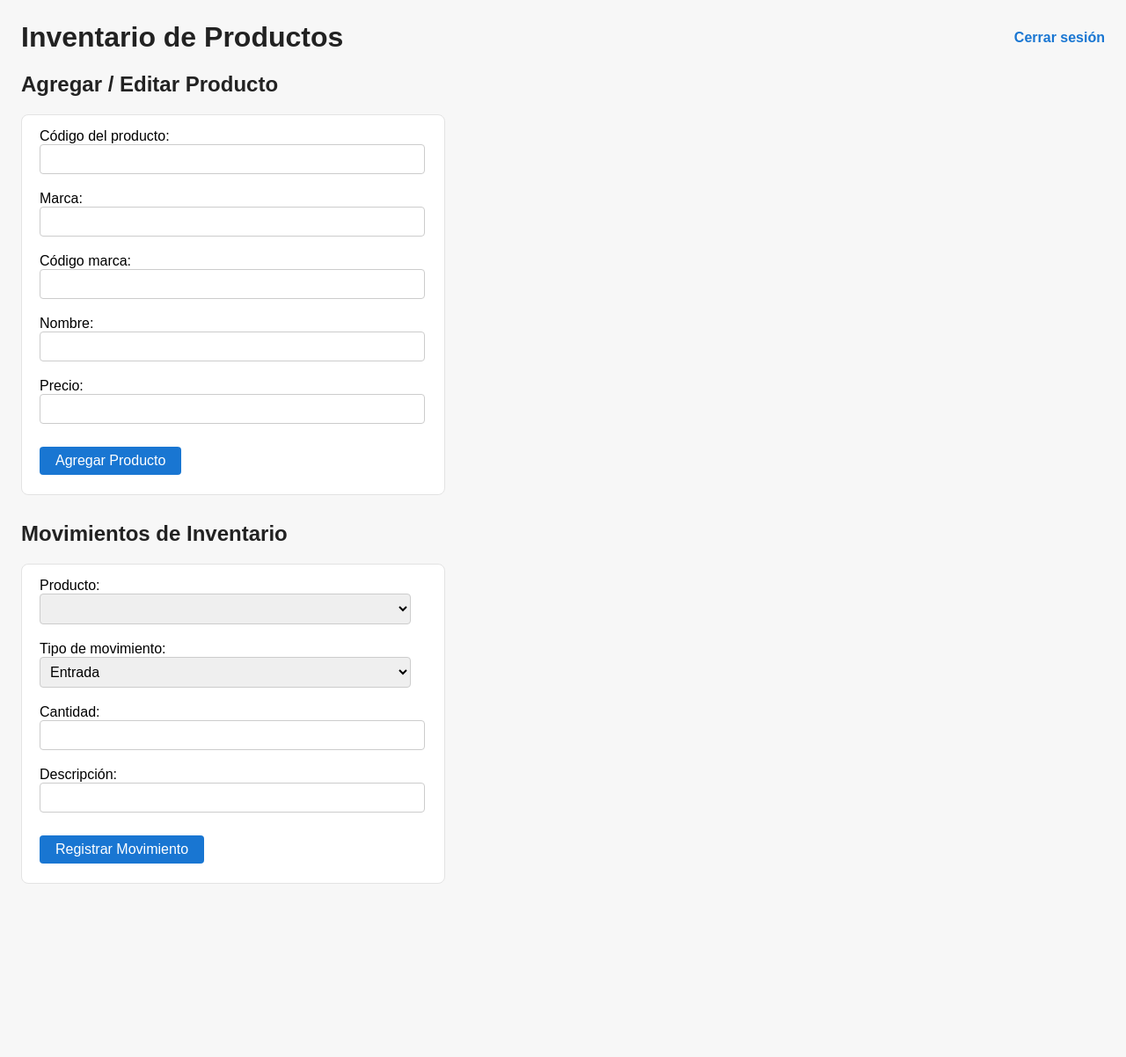
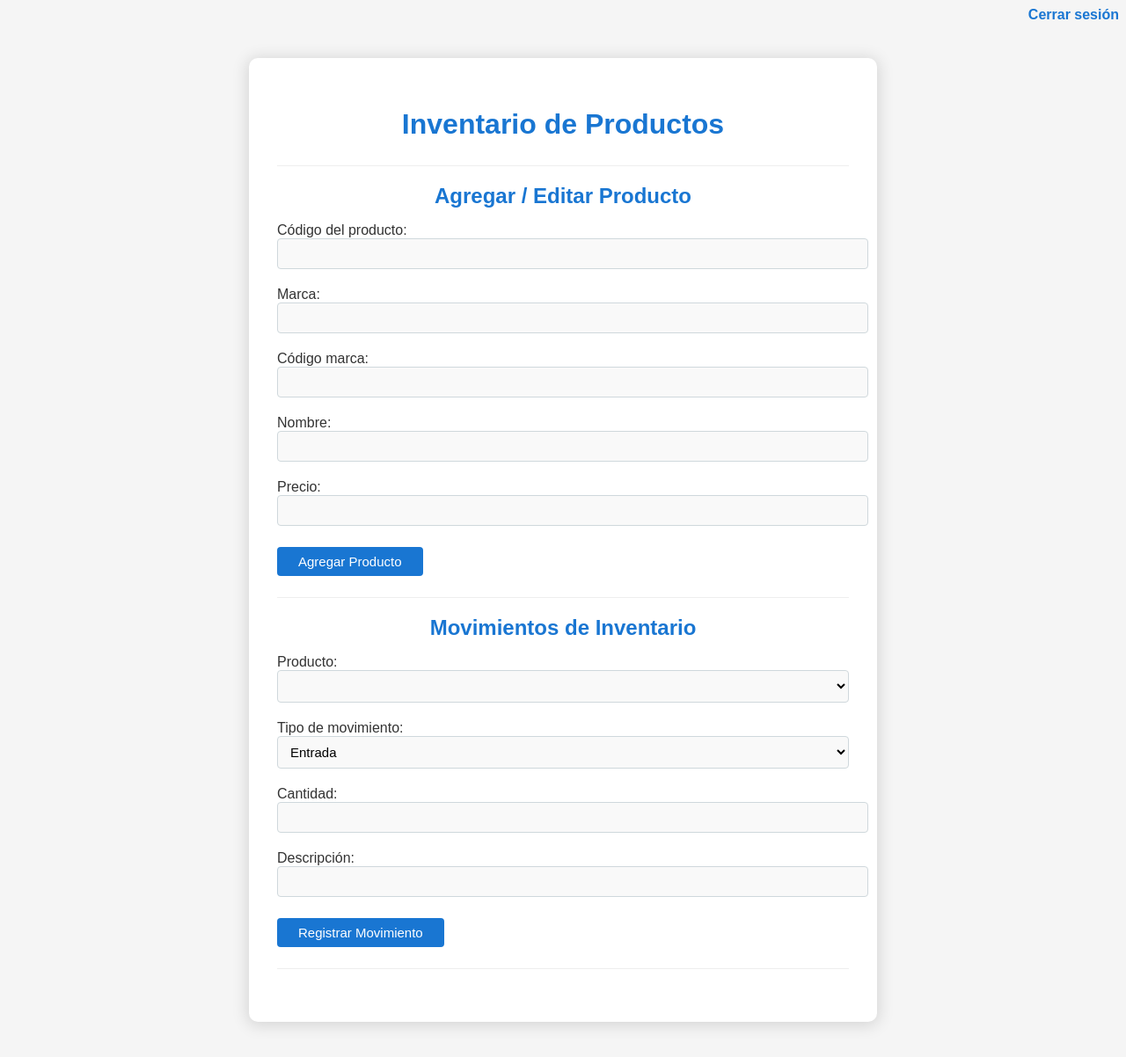
Before and after one commit to Argenis2023/Ferremas, a Django app: page / in a window 1280 px wide. Shown: the whole page at 88% size. Before the commit the page ends 1005 px from the top, so only its background shows below. Run offline with Django 5.2, Linux system fonts and the light colour scheme; the visitor is signed in with stand-in values (Sample User, id 1); data that the repository does not hold is empty.

Commit message:
Refactor la plantilla de index para mejorar la estructura y el estilo, eliminando CSS en línea y organizando el contenido en secciones más claras.

```diff
--- a/frontend/templates/frontend/index.html
+++ b/frontend/templates/frontend/index.html
@@ -1,100 +1,47 @@
+{% load static %}
 <!DOCTYPE html>
 <html lang="es">
 <head>
     <meta charset="UTF-8" />
     <title>Inventario de Productos</title>
-    <style>
-        body {
-            font-family: Arial, sans-serif;
-            margin: 24px;
-            background: #f7f7f7;
-        }
-        h1, h2 {
-            color: #222;
-        }
-        .logout-link {
-            float: right;
-            margin-top: 10px;
-        }
-        #product-list div, #movement-list div {
-            background: #fff;
-            padding: 8px 12px;
-            margin-bottom: 6px;
-            border-radius: 5px;
-            border: 1px solid #eee;
-        }
-        form {
-            margin-top: 18px;
-            margin-bottom: 30px;
-            padding: 15px 20px;
-            background: #fff;
-            border-radius: 8px;
-            max-width: 440px;
-            border: 1px solid #e3e3e3;
-        }
-        label {
-            display: block;
-            margin-bottom: 7px;
-        }
-        input[type="text"], input[type="number"], select {
-            width: 96%;
-            padding: 7px;
-            margin-bottom: 12px;
-            border: 1px solid #ccc;
-            border-radius: 4px;
-            font-size: 1em;
-        }
-        button {
-            background: #1976d2;
-            color: #fff;
-            padding: 7px 18px;
-            border: none;
-            border-radius: 4px;
-            font-size: 1em;
-            cursor: pointer;
-            margin-top: 7px;
-            margin-bottom: 7px;
-            margin-right: 4px;
-        }
-        button:hover {
-            background: #1565c0;
-        }
-        #cancel-btn {
-            background: #b71c1c;
-        }
-        #cancel-btn:hover {
-            background: #800000;
-        }
-        @media (max-width: 600px) {
-            form, #product-list div, #movement-list div {
-                max-width: 100%;
-            }
-        }
-    </style>
+    <link rel="stylesheet" href="{% static 'frontend/styles.css' %}">
 </head>
 <body>
     {% if user.is_authenticated %}
-        <div class="logout-link">
+        <div style="text-align: right; margin-bottom: 16px;">
             <a href="{% url 'logout' %}" style="color: #1976d2; font-weight: bold; text-decoration: none;">
                 Cerrar sesión
             </a>
         </div>
     {% endif %}
+    <div class="center-card">
         <h1>Inventario de Productos</h1>
 
         <div id="product-list"></div>
 
+        <div class="divider"></div>
         <h2>Agregar / Editar Producto</h2>
         <form id="product-form">
-        <label>Código del producto: <input type="text" id="code" required></label>
-        <label>Marca: <input type="text" id="brand" required></label>
-        <label>Código marca: <input type="text" id="brand_code" required></label>
-        <label>Nombre: <input type="text" id="name" required></label>
-        <label>Precio: <input type="number" step="0.01" id="price" required></label>
+            <label>Código del producto:
+                <input type="text" id="code" required>
+            </label>
+            <label>Marca:
+                <input type="text" id="brand" required>
+            </label>
+            <label>Código marca:
+                <input type="text" id="brand_code" required>
+            </label>
+            <label>Nombre:
+                <input type="text" id="name" required>
+            </label>
+            <label>Precio:
+                <input type="number" step="0.01" id="price" required>
+            </label>
             <button type="submit" id="submit-btn">Agregar Producto</button>
             <button type="button" id="cancel-btn" style="display:none;">Cancelar Edición</button>
         </form>
 
+        <div class="divider"></div>
         <h2>Movimientos de Inventario</h2>
         <form id="movement-form">
             <label>Producto:
@@ -106,12 +53,18 @@
                     <option value="OUT">Salida</option>
                 </select>
             </label>
-        <label>Cantidad: <input type="number" id="movement-quantity" min="1" required></label>
-        <label>Descripción: <input type="text" id="movement-description"></label>
+            <label>Cantidad:
+                <input type="number" id="movement-quantity" min="1" required>
+            </label>
+            <label>Descripción:
+                <input type="text" id="movement-description">
+            </label>
             <button type="submit">Registrar Movimiento</button>
         </form>
 
+        <div class="divider"></div>
         <div id="movement-list"></div>
+    </div>
 
 <!-- CSRF Helper Script -->
 <script>
@@ -147,10 +100,14 @@ async function fetchProducts() {
     data.forEach(product => {
         let prices = product.Precio.map(p => p.Valor).join(', ');
         container.innerHTML += `
-            <div>
+            <div class="product-item">
+                <span class="product-info">
                     <strong>${product.Código_del_producto}</strong> - ${product.Nombre} - ${product.Marca} - Precios: ${prices}
+                </span>
+                <span>
                     <button onclick="startEdit('${product.Código_del_producto}')">Editar</button>
                     <button onclick="deleteProduct('${product.Código_del_producto}')">Eliminar</button>
+                </span>
             </div>
         `;
         select.innerHTML += `<option value="${product.id}">${product.Código_del_producto} - ${product.Nombre}</option>`;
@@ -164,7 +121,7 @@ async function fetchMovements() {
     container.innerHTML = '<h3>Historial de movimientos</h3>';
     data.forEach(m => {
         container.innerHTML += `
-            <div>
+            <div class="movement-item">
                 Producto ID: ${m.product} - Tipo: ${m.movement_type_display} - Cantidad: ${m.quantity} - Fecha: ${new Date(m.date).toLocaleString()} - ${m.description || ''}
             </div>
         `;
```
Lines whose indentation alone changed are shown as unchanged.
